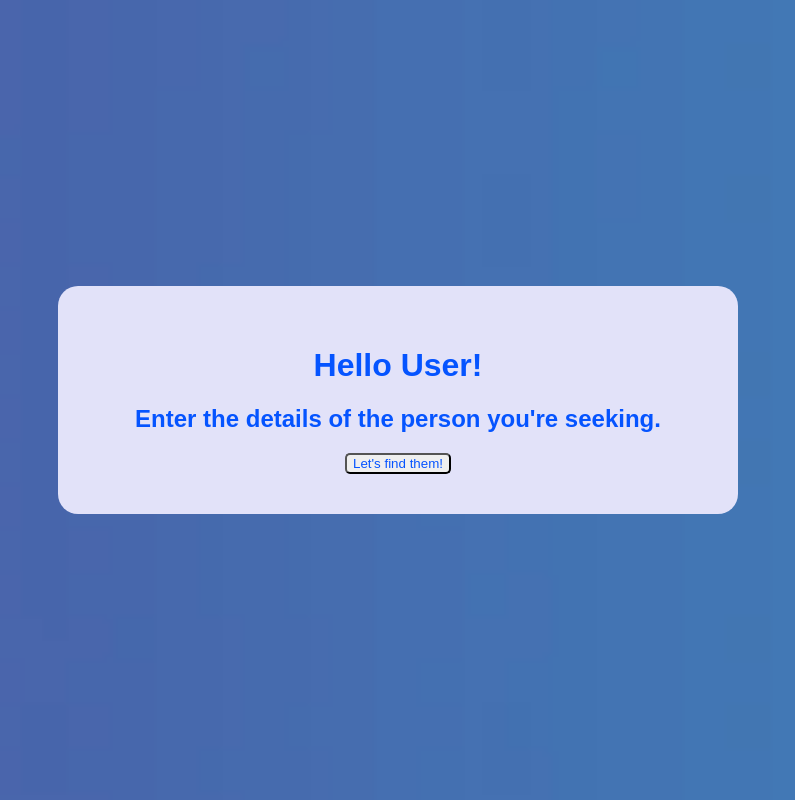
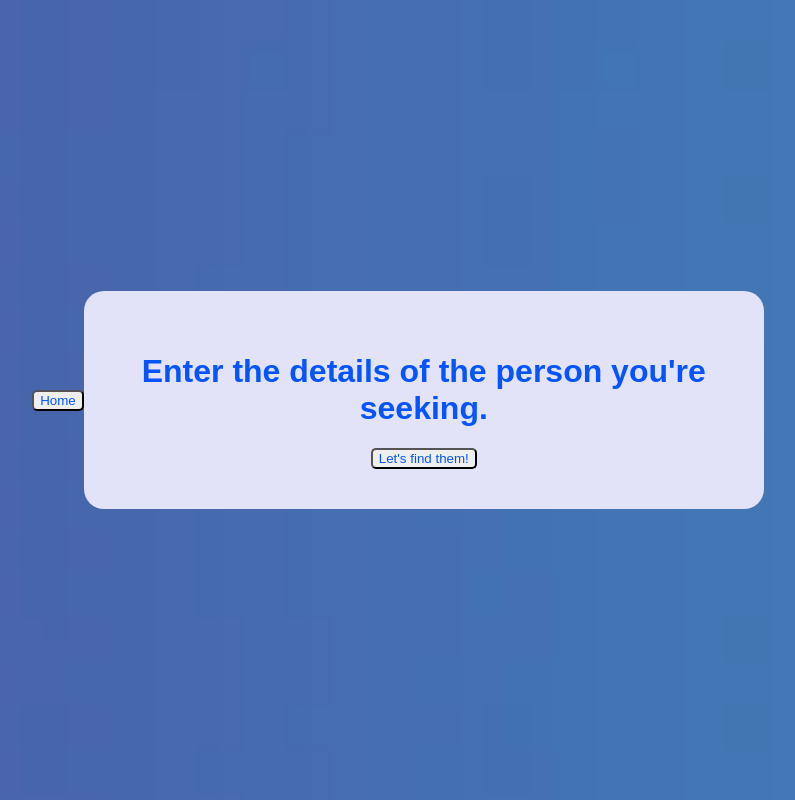
Before and after one commit to Snevj/taken-or-not, a plain HTML site: page code/index.html in a window 1280 px wide. Shown: the whole page, without its empty margins (242-1037 px from the left). Drawn offline with Linux system fonts and the light colour scheme.

Commit message:
Adding the home button as well

```diff
--- a/code/index.html
+++ b/code/index.html
@@ -7,11 +7,14 @@
     <link rel="stylesheet" href="index.css" >
 </head>
 <body>
+    <div class="home">
+        <a href="home.html"><button type="home-button">Home</button></a>
+    </div>
     <div class="intro">
-        <h1>Hello User!</h1>
-        <h2>Enter the details of the person you're seeking.</h2>
+        <h1>Enter the details of the person you're seeking.</h1>
         <a href="Feedme.html"><button type="button">Let's find them!</button></a>
 
     </div>
+
 </body>
 </html>
```
Also changed, not shown: code/Feedme.html (+3 -1 lines), code/home.html (added, +11 -0 lines).
